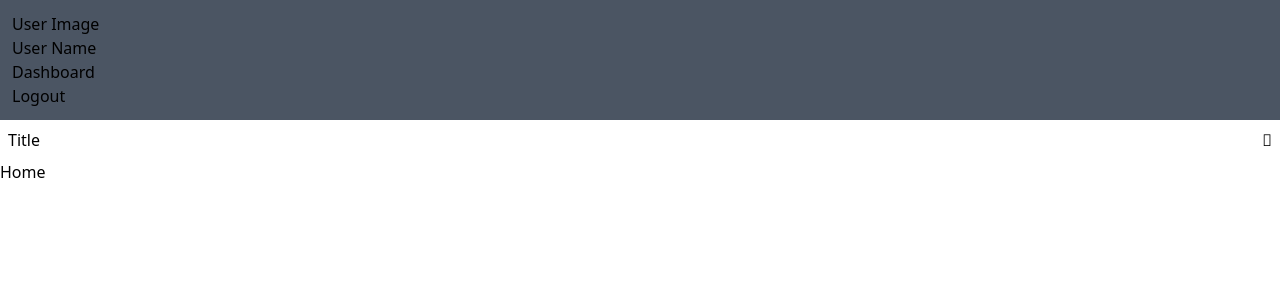
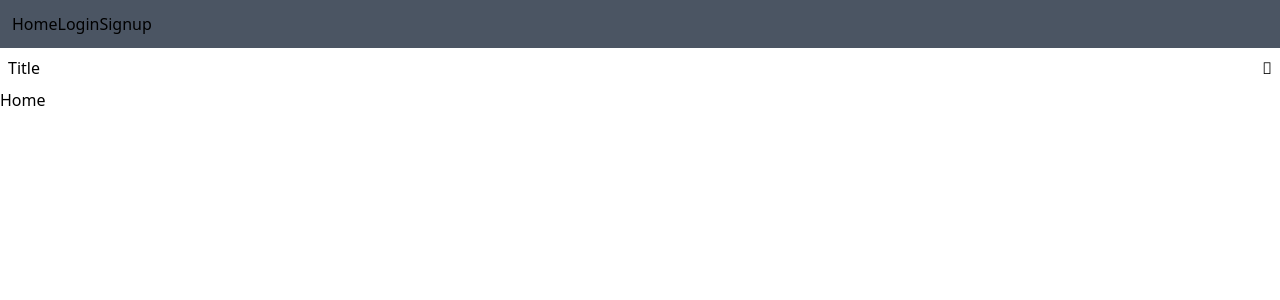
Before and after one commit to redacuve/find-your-course-FRONTEND, a React (Create React App) app: page / in a window 1280 px wide. Shown: the top 300 px of the page. Built offline with nearby package versions, Linux system fonts and the light colour scheme.

Commit message:
update the navbar to use the menu thanks to redux store

```diff
--- a/src/components/Navbar.js
+++ b/src/components/Navbar.js
@@ -1,7 +1,13 @@
 import React, { useRef } from 'react';
+import { Link, useHistory } from 'react-router-dom';
+import { useSelector } from 'react-redux';
+import PrivateMenu from './PrivateMenu';
+import PublicMenu from './PublicMenu';
 
 function Navbar() {
+  const history = useHistory();
   const sidebarRef = useRef();
+  const token = useSelector(state => state.UserLogin.token);
 
   const toggleMenu = () => {
     sidebarRef.current.classList.toggle('open');
@@ -9,15 +15,11 @@
 
   return (
     <>
-      <div className="offcanvas w-auto bg-gray-600 p-3" ref={sidebarRef}>
-        <div>
-          <div>User Image</div>
-          <h4>User Name</h4>
-        </div>
-        <div>Dashboard</div>
-        <div>Logout</div>
-      </div>
-
+      {token ? (
+        <PrivateMenu sidebarRef={sidebarRef} history={history} />
+      ) : (
+        <PublicMenu sidebarRef={sidebarRef} />
+      )}
       <nav className="flex justify-between p-2 items-center">
         <div
           className="md:hidden"
@@ -29,7 +31,7 @@
         >
           <i className="fas fa-bars" />
         </div>
-        <h2>Title</h2>
+        <Link to="/">Title</Link>
         <div>
           <i className="fal fa-search" />
         </div>
```
